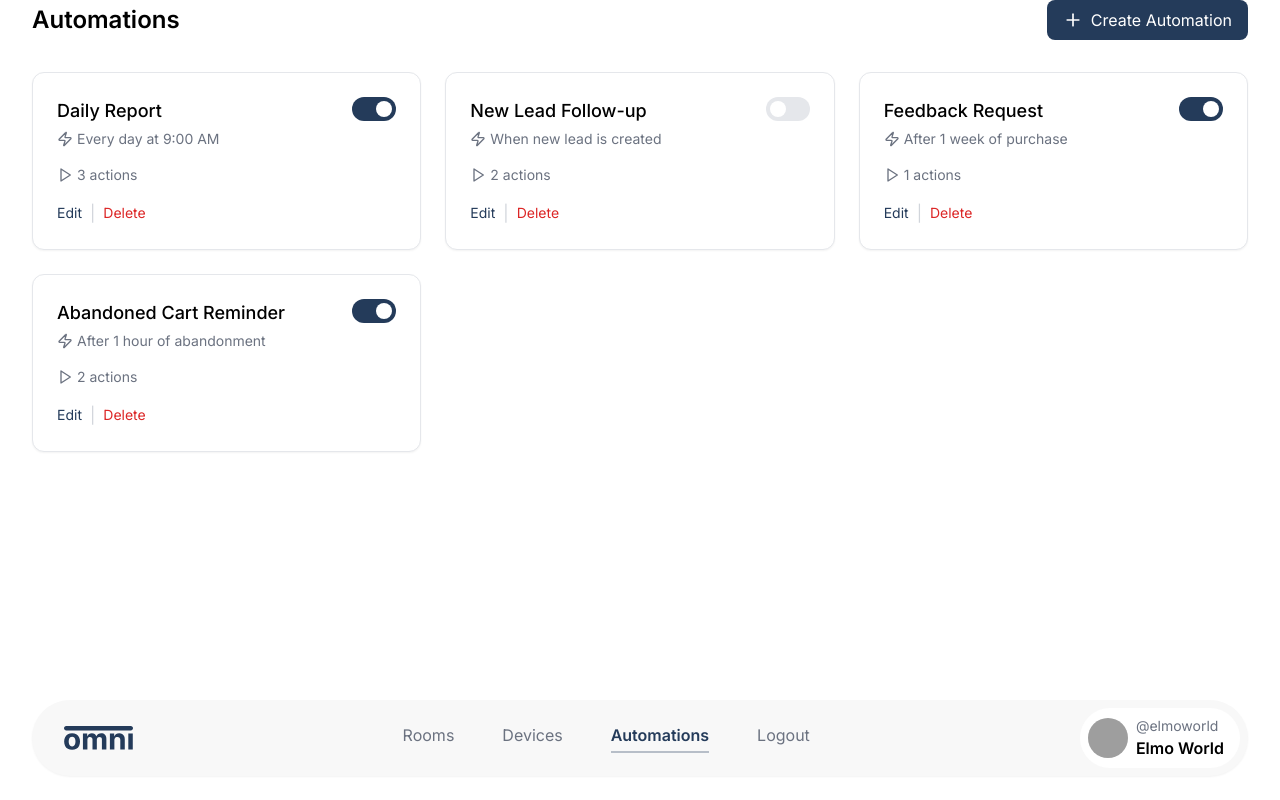
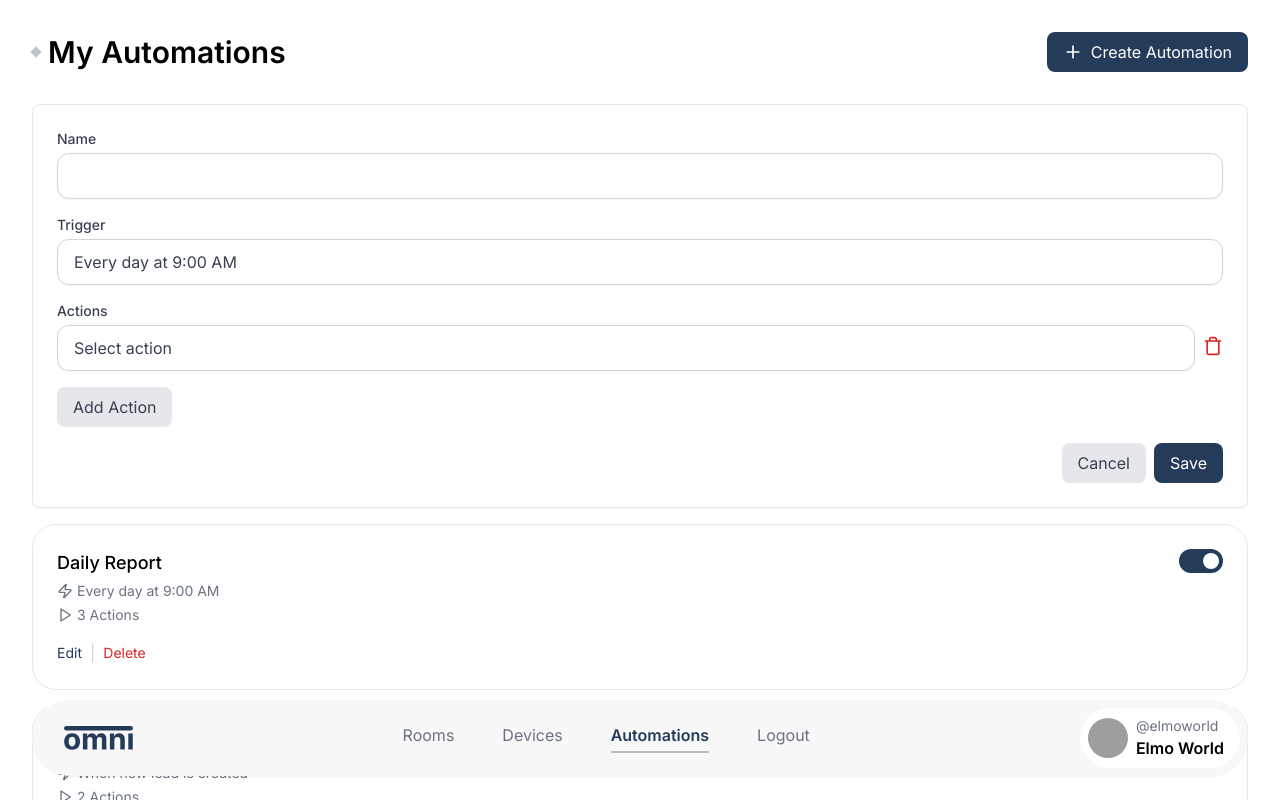
Before and after one commit to towaquimbayo/Omni, a React (Vite) app in the folder frontend/: page /automations in a window 1280 px wide. Both pictures are taken after a click on the button "Create Automation". Shown: the top 800 px of the page. Built offline with nearby package versions, Linux system fonts and the light colour scheme; grey boxes are pictures that could not be loaded.

Commit message:
Update the automations page ui

```diff
--- a/frontend/src/pages/Automations.tsx
+++ b/frontend/src/pages/Automations.tsx
@@ -1,5 +1,5 @@
 import Layout from "../components/Layout";
-import { Plus, Zap, Play } from "lucide-react";
+import { Plus, Zap, Play, Trash } from "lucide-react";
 import { useState } from "react";
 
 // Temporary mock data
@@ -25,19 +25,15 @@ const automations = [
     actions: 1,
     enabled: true,
   },
-  {
-    id: 4,
-    name: "Abandoned Cart Reminder",
-    trigger: "After 1 hour of abandonment",
-    actions: 2,
-    enabled: true,
-  },
 ];
 
 export default function Automations() {
   const [enabledAutomations, setEnabledAutomations] = useState(
     new Set(automations.filter(a => a.enabled).map(a => a.id))
   );
+  const [expandedAutomation, setExpandedAutomation] = useState<number | null>(null);
+  const [newActions, setNewActions] = useState<string[]>([""]);
+  const [automationList, setAutomationList] = useState(automations);
 
   const toggleAutomation = (id: number) => {
     setEnabledAutomations(prev => {
@@ -51,12 +47,55 @@ export default function Automations() {
     });
   };
 
+  const toggleExpand = (id: number | null) => {
+    setExpandedAutomation(prev => (prev === id ? null : id));
+  };
+
+  const handleActionChange = (index: number, value: string) => {
+    setNewActions(prev => {
+      const updated = [...prev];
+      updated[index] = value;
+      return updated;
+    });
+  };
+
+  const addAction = () => {
+    setNewActions(prev => [...prev, ""]);
+  };
+
+  const removeAction = (index: number) => {
+    setNewActions(prev => prev.filter((_, i) => i !== index));
+  };
+
+  const handleCreateAutomation = (e: React.FormEvent) => {
+    e.preventDefault();
+    const newAutomation = {
+      id: automationList.length + 1,
+      name: "New Automation",
+      trigger: "Every day at 9:00 AM",
+      actions: newActions.length,
+      enabled: true,
+    };
+    setAutomationList([newAutomation, ...automationList]);
+    setExpandedAutomation(null);
+    setNewActions([""]);
+  };
+
+  const handleDeleteAutomation = (id: number) => {
+    setAutomationList(prev => prev.filter(automation => automation.id !== id));
+  };
+
   return (
     <Layout title="Automations">
       {/* Header Section */}
-      <div className="flex justify-between items-center mb-8">
-        <h1 className="text-2xl font-semibold">Automations</h1>
+      <div className="flex justify-between items-center py-8">
+        <div className="flex items-center gap-2">
+          <div className="w-2 h-2 bg-primary/30 transform rotate-45 mx-auto"></div>
+          <h1 className="text-3xl font-semibold">My Automations</h1>
+        </div>
+
         <button
+          onClick={() => toggleExpand(-1)}
           className="flex items-center px-4 py-2 bg-primary text-white rounded-lg hover:bg-primary/90"
         >
           <Plus className="w-5 h-5 mr-2" />
@@ -64,18 +103,115 @@ export default function Automations() {
         </button>
       </div>
 
-      {/* Automations Grid */}
-      <div className="grid grid-cols-1 md:grid-cols-2 lg:grid-cols-3 gap-6">
-        {automations.map((automation) => (
-          <div key={automation.id} className="p-6 rounded-xl border border-gray-200 bg-white shadow-sm hover:shadow-md transition-shadow">
-            <div className="flex justify-between items-start mb-4">
+      {/* Automations List */}
+      <div className="space-y-4">
+        {expandedAutomation === -1 && (
+          <div className="border border-gray-200 rounded-lg shadow-sm">
+            <div className="p-6">
+              <form onSubmit={handleCreateAutomation}>
+                <div className="mb-4">
+                  <label className="block text-sm font-medium text-gray-700">Name</label>
+                  <input type="text" className="mt-1 block w-full px-4 py-2.5
+                      bg-white border border-gray-300
+                      rounded-xl shadow-sm
+                      text-gray-700
+                      appearance-none
+                      cursor-pointer
+                      hover:border-primary/50
+                      focus:outline-none focus:ring-2 focus:ring-primary/20 focus:border-primary"
+                  />
+                </div>
+                <div className="mb-4">
+                  <label className="block text-sm font-medium text-gray-700">Trigger</label>
+                  <select className="mt-1 block w-full px-4 py-2.5
+                      bg-white border border-gray-300
+                      rounded-xl shadow-sm
+                      text-gray-700
+                      appearance-none
+                      cursor-pointer
+                      hover:border-primary/50
+                      focus:outline-none focus:ring-2 focus:ring-primary/20 focus:border-primary"
+                  >
+                    <option>Every day at 9:00 AM</option>
+                    <option>When new lead is created</option>
+                    <option>After 1 week of purchase</option>
+                    <option>After 1 hour of abandonment</option>
+                  </select>
+                </div>
+                <div className="mb-4">
+                  <label className="block text-sm font-medium text-gray-700">Actions</label>
+                  {newActions.map((action, index) => (
+                    <div key={index} className="flex items-center mb-2">
+                      <select
+                        value={action}
+                        onChange={(e) => handleActionChange(index, e.target.value)}
+                        className="mt-1 block w-full px-4 py-2.5
+                          bg-white border border-gray-300
+                          rounded-xl shadow-sm
+                          text-gray-700
+                          appearance-none
+                          cursor-pointer
+                          hover:border-primary/50
+                          focus:outline-none focus:ring-2 focus:ring-primary/20 focus:border-primary"
+                      >
+                        <option value="">Select action</option>
+                        <option>Send Email</option>
+                        <option>Create Task</option>
+                        <option>Send Notification</option>
+                      </select>
+                      <button
+                        type="button"
+                        onClick={() => removeAction(index)}
+                        className="ml-2 text-red-600 hover:text-red-700"
+                      >
+                        <Trash className="w-5 h-5" />
+                      </button>
+                    </div>
+                  ))}
+                  <button
+                    type="button"
+                    onClick={addAction}
+                    className="mt-2 px-4 py-2 bg-gray-200 text-gray-700 rounded-lg hover:bg-gray-300"
+                  >
+                    Add Action
+                  </button>
+                </div>
+                <div className="flex justify-end space-x-2">
+                  <button type="button" onClick={() => toggleExpand(null)} className="px-4 py-2 bg-gray-200 text-gray-700 rounded-lg hover:bg-gray-300">
+                    Cancel
+                  </button>
+                  <button type="submit" className="px-4 py-2 bg-primary text-white rounded-lg hover:bg-primary/90">
+                    Save
+                  </button>
+                </div>
+              </form>
+            </div>
+          </div>
+        )}
+        {automationList.map((automation) => (
+          <div key={automation.id} className="border border-gray-200 rounded-3xl">
+            <div className="p-6 flex justify-between items-start">
               <div>
                 <h3 className="text-lg font-medium">{automation.name}</h3>
                 <div className="flex items-center text-sm text-gray-500 mt-1">
                   <Zap className="w-4 h-4 mr-1" />
                   {automation.trigger}
                 </div>
+                <div className="flex items-center text-sm text-gray-500 mt-1">
+                  <Play className="w-4 h-4 mr-1" />
+                  {automation.actions} Actions
                 </div>
+                <div className="flex space-x-2 pt-4">
+                  <button onClick={() => toggleExpand(automation.id)} className="text-sm text-primary hover:text-primary/80">
+                    Edit
+                  </button>
+                  <span className="text-gray-300">|</span>
+                  <button onClick={() => handleDeleteAutomation(automation.id)} className="text-sm text-red-600 hover:text-red-700">
+                    Delete
+                  </button>
+                </div>
+              </div>
+              <div className="flex items-center space-x-2">
                 <button
                   onClick={() => toggleAutomation(automation.id)}
                   className={`relative w-11 h-6 rounded-full transition-colors ${
@@ -89,20 +225,77 @@ export default function Automations() {
                   />
                 </button>
               </div>
-
-            <div className="flex items-center text-sm text-gray-500">
-              <Play className="w-4 h-4 mr-1" />
-              {automation.actions} actions
             </div>
-
-            <div className="mt-4 flex space-x-2">
+            {expandedAutomation === automation.id && (
+              <div className="p-6 border-t border-gray-200">
+                <form>
+                  <div className="mb-4">
+                    <label className="block text-sm font-medium text-gray-700">Trigger</label>
+                    <select className="mt-1 block w-full px-4 py-2.5
+                        bg-white border border-gray-300
+                        rounded-xl shadow-sm
+                        text-gray-700
+                        appearance-none
+                        cursor-pointer
+                        hover:border-primary/50
+                        focus:outline-none focus:ring-2 focus:ring-primary/20 focus:border-primary"
+                    >
+                      <option>Every day at 9:00 AM</option>
+                      <option>When new lead is created</option>
+                      <option>After 1 week of purchase</option>
+                      <option>After 1 hour of abandonment</option>
+                    </select>
+                  </div>
+                  <div className="mb-4">
+                    <label className="block text-sm font-medium text-gray-700">Actions</label>
+                    {newActions.map((action, index) => (
+                      <div key={index} className="flex items-center mb-2">
+                        <select
+                          value={action}
+                          onChange={(e) => handleActionChange(index, e.target.value)}
+                          className="mt-1 block w-full px-4 py-2.5
+                            bg-white border border-gray-300
+                            rounded-xl shadow-sm
+                            text-gray-700
+                            appearance-none
+                            cursor-pointer
+                            hover:border-primary/50
+                            focus:outline-none focus:ring-2 focus:ring-primary/20 focus:border-primary"
+                        >
+                          <option value="">Select action</option>
+                          <option>Send Email</option>
+                          <option>Create Task</option>
+                          <option>Send Notification</option>
+                        </select>
                         <button
-                className="text-sm text-primary hover:text-primary/80">
-                  Edit
+                          type="button"
+                          onClick={() => removeAction(index)}
+                          className="ml-2 text-red-600 hover:text-red-700"
+                        >
+                          <Trash className="w-5 h-5" />
                         </button>
-              <span className="text-gray-300">|</span>
-              <button className="text-sm text-red-600 hover:text-red-700">Delete</button>
                       </div>
+                    ))}
+                    <button
+                      type="button"
+                      onClick={addAction}
+                      className="mt-2 px-1 py-2 flex text-sm text-primary rounded-lg"
+                    >
+                      <Plus className="w-5 h-5 mr-2" />
+                      Add Action
+                    </button>
+                  </div>
+                  <div className="flex justify-end space-x-2">
+                    <button type="button" onClick={() => toggleExpand(null)} className="px-4 py-2 bg-gray-200 text-gray-700 rounded-lg hover:bg-gray-300">
+                      Cancel
+                    </button>
+                    <button type="submit" className="px-4 py-2 bg-primary text-white rounded-lg hover:bg-primary/90">
+                      Save
+                    </button>
+                  </div>
+                </form>
+              </div>
+            )}
           </div>
         ))}
       </div>
```
Lines whose indentation alone changed are shown as unchanged.
